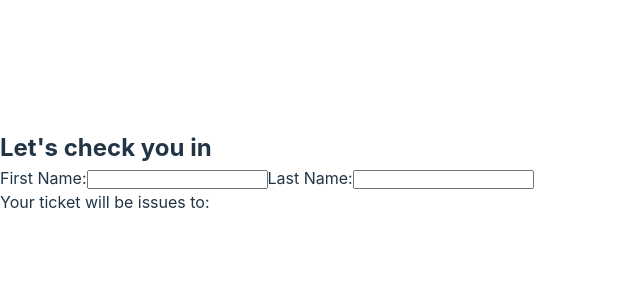
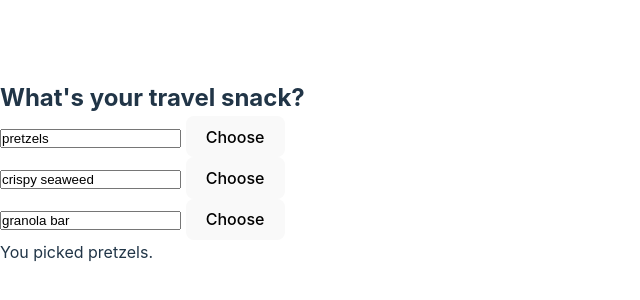
Before and after one commit to cpxx9/odin-react-app, a React (Vite) app: page / in a window 1280 px wide. Shown: the part 228-528 px from the top of the page, without its empty margins (0-640 px from the left). Built offline with nearby package versions, Linux system fonts and the light colour scheme.

Commit message:
react state duplication

```diff
--- a/src/App.jsx
+++ b/src/App.jsx
@@ -2,35 +2,50 @@
 // import { v4 as uuid } from 'uuid';
 import { useState } from 'react';
 
+const initialItems = [
+  { title: 'pretzels', id: 0 },
+  { title: 'crispy seaweed', id: 1 },
+  { title: 'granola bar', id: 2 },
+];
+
 function App() {
-  const [firstName, setFirstName] = useState('');
-  const [lastName, setLastName] = useState('');
-  const [fullName, setFullName] = useState('');
+  const [items, setItems] = useState(initialItems);
+  const [selectedItems, setSelectedItems] = useState(items[0]);
 
-  function handleFirstNameChange(e) {
-    setFirstName(e.target.value);
-    setFullName(e.target.value + ' ' + lastName);
-  }
-
-  function handleLastNameChange(e) {
-    setLastName(e.target.value);
-    setFullName(firstName + ' ' + e.target.value);
+  function handleItemChange(id, e) {
+    setItems(
+      items.map((item) => {
+        if (item.id === id) {
+          return { ...item, title: e.target.value };
+        }
+        return item;
+      }),
+    );
   }
 
   return (
     <>
-      <h2>Let&apos;s check you in</h2>
-      <label>
-        First Name:
-        <input value={firstName} onChange={handleFirstNameChange} />
-      </label>
-      <label>
-        Last Name:
-        <input value={lastName} onChange={handleLastNameChange} />
-      </label>
-      <p>
-        Your ticket will be issues to: <b>{fullName}</b>
-      </p>
+      <h2>What&apos;s your travel snack?</h2>
+      <ul>
+        {items.map((item) => (
+          <li key={item.id}>
+            <input
+              value={item.title}
+              onChange={(e) => {
+                handleItemChange(item.id, e);
+              }}
+            />{' '}
+            <button
+              onClick={() => {
+                setSelectedItems(item);
+              }}
+            >
+              Choose
+            </button>
+          </li>
+        ))}
+      </ul>
+      <p>You picked {selectedItems.title}.</p>
     </>
   );
 }
```
